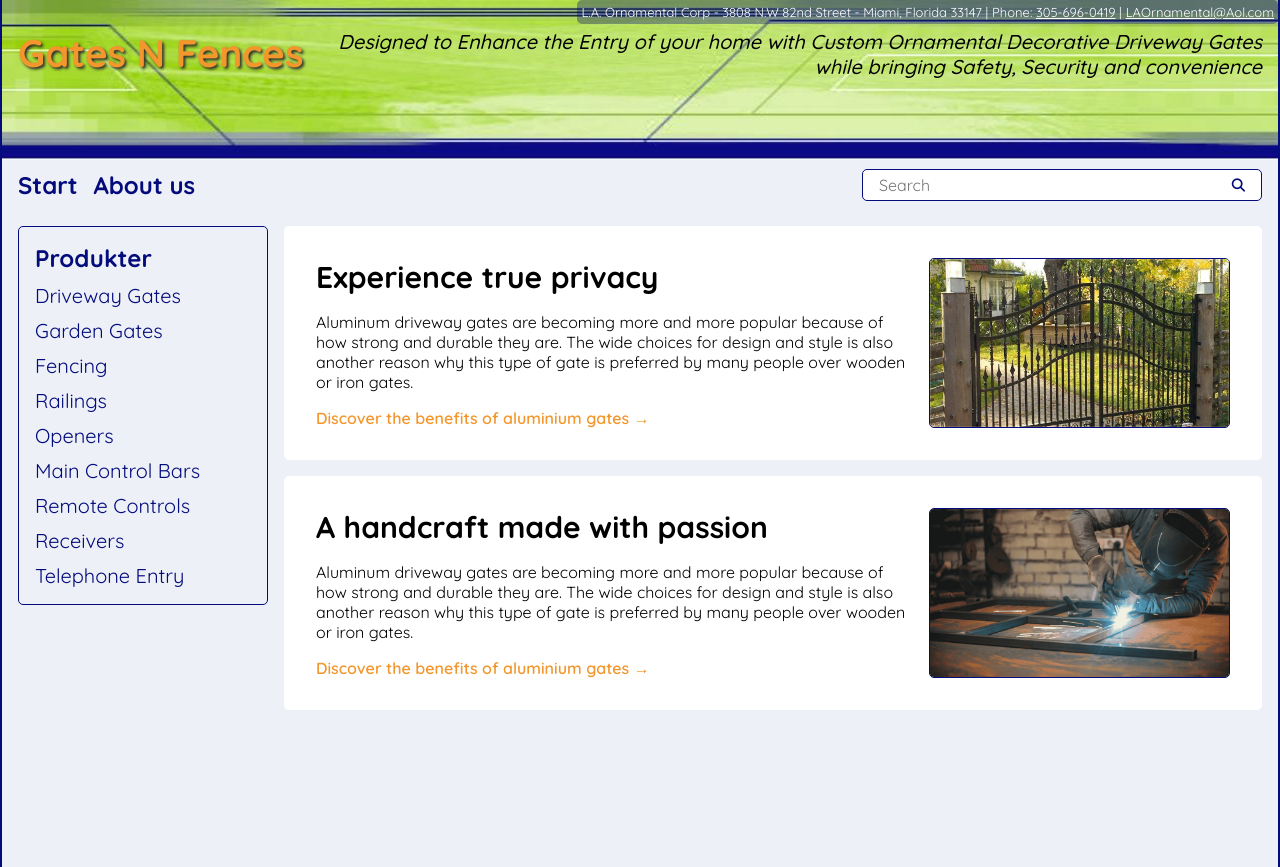
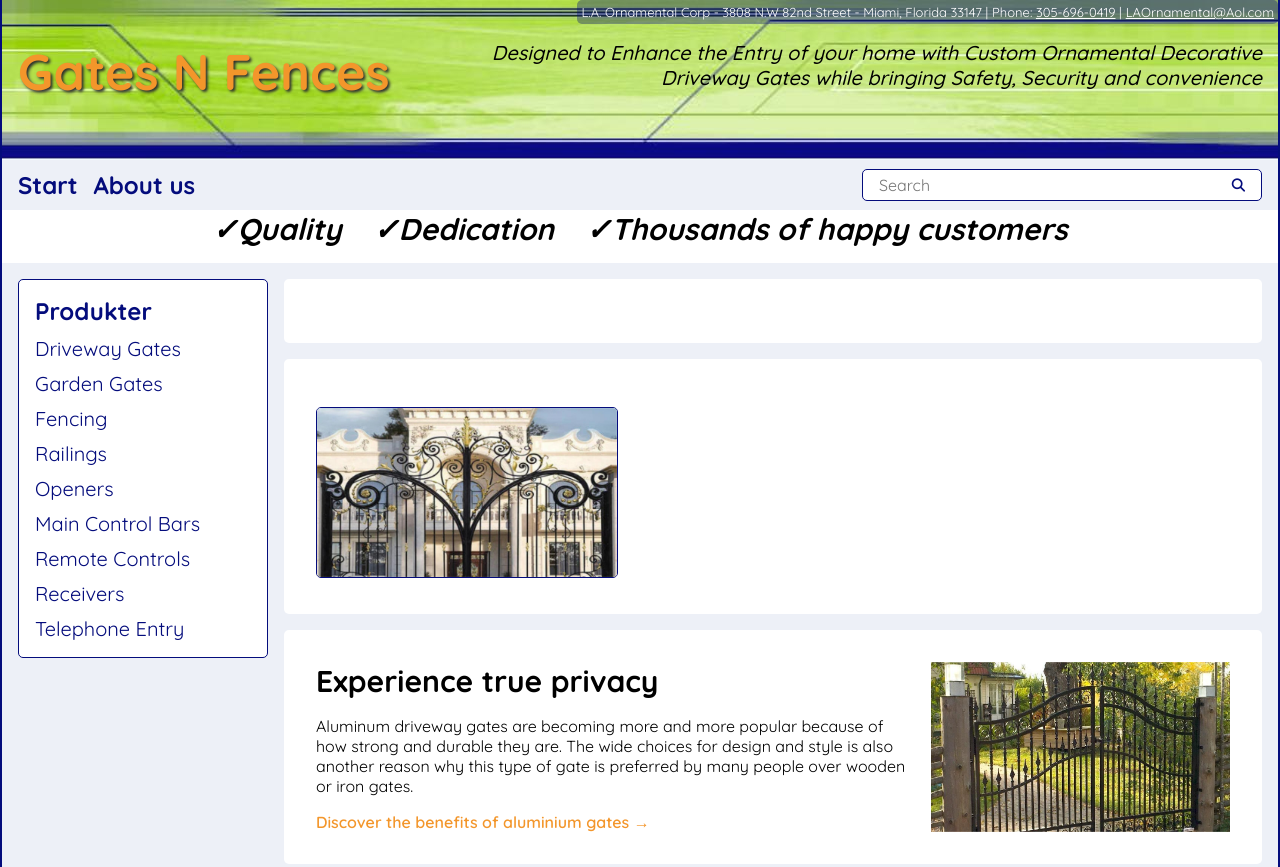
Before and after one commit to hannakinnander/gor-om-mig, a website: page index.html in a window 1280 px wide. Shown: the top 867 px of the page. Drawn offline with Linux system fonts and the light colour scheme.

Commit message:
fixed more article-types for main content

```diff
--- a/index.html
+++ b/index.html
@@ -38,7 +38,13 @@
                 <button><i class="fa-solid fa-magnifying-glass"></i></button>
             </div>
         </nav>
+        <div class="checked-words">
+            <h3>✓Quality</h3>
+            <h3>✓Dedication</h3>
+            <h3>✓Thousands of happy customers</h3>
+        </div>
     </header>
+
     <div class="main-content">
         <nav class="product-menu">
             <h2>Produkter</h2>
@@ -109,7 +115,21 @@
             </ul>
         </nav>
         <main>
-            <article>
+            <article class="article-type1">
+
+            </article>
+            <article class="article-type2">
+                <div class="text-content">
+
+
+                </div>
+
+                <div>
+                    <img src="./img/gate2.jpg" alt="Fancy gate">
+                </div>
+
+            </article>
+            <article class="article-type3">
                 <div class="text-content">
                     <h3>Experience true privacy</h3>
                     <p>Aluminum driveway gates are becoming more and more popular because of how strong and durable they are. The wide choices for design and style is also
@@ -120,7 +140,7 @@
                     <img src="./img/gate1.jpg" alt="Picture of a fancy fence">
                 </div>
             </article>
-            <article>
+            <article class="article-type3">
                 <div class="text-content">
                     <h3>A handcraft made with passion</h3>
                     <p>Aluminum driveway gates are becoming more and more popular because of how strong and durable they are. The wide choices for design and style is also
--- a/src/_general-mixins.scss
+++ b/src/_general-mixins.scss
@@ -21,7 +21,6 @@
 @mixin make-flex-column {
     display: flex;
     flex-direction: column;
-
 }
 
 @mixin rounded-no-border {
@@ -33,3 +32,12 @@
     border: 1px solid $blue-color;
     border-radius: 5px;
 }
+
+@mixin article-base {
+    @include rounded-no-border;
+    padding: 2rem;
+    margin-bottom: 1rem;
+    gap: 1rem;
+    background-color: white;
+    height: fit-content;
+}
--- a/src/_media.scss
+++ b/src/_media.scss
@@ -1,5 +1,6 @@
-@use "./general-mixins" as *;
-@use "./variables" as *;
+@use "./general-mixins.scss" as *;
+@use "./variables.scss" as *;
+
 
 @mixin common-device-styling {
     header {
@@ -20,14 +21,11 @@
 }
 @media (max-width: 1100px) {
     @include common-device-styling;
-
     .main-content {
         .product-menu {
         width: 200px;
+        }
     }
-
-    }
-
     .all-products {
         .category-name {
             font-size: 1rem;
@@ -36,20 +34,18 @@
             font-size: small;
         }
     }
-    }
+}
 
 
-@media (max-width: 703px) {
-    // header {
-    //     height: auto;
-    // }
+@media (max-width: 720px) {
     .contact-information {
         display: none;
     }
     .logo-and-slogan-div {
         flex-direction: column;
-        gap: 1rem;
+        gap: 5px;
     }
+
     .header-menu {
         .search {
             flex: 0;
@@ -73,25 +69,35 @@
     }
 
     .product-menu {
+        background-color: $grey-color;
+        position: relative;
+        z-index: 100;
         border: none;
         padding: 0;
+        .all-products {
+            width: 200px;
+            background-color: white;
+            @include rounded-blue-border;
+            padding: 0 1rem 1rem 1rem;
+            position: absolute;
+            display: none;
+        }
 
         h2 {
             font-size: 1rem;
+
         }
-    }
-    .all-products {
-        display: none;
+        h2:hover {
+            cursor: pointer;
+        }
+       &:hover .all-products {
+            display: block;
+       }
     }
 
-    article .text-content {
-        h3 {
-            font-size: 24px;
-        }
-    }
 }
 
-@media (max-width: 600px) {
+@media (max-width: 500px) {
     .header-menu {
         flex-direction: column;
         gap: 1rem;
--- a/src/components/_header.scss
+++ b/src/components/_header.scss
@@ -23,6 +23,7 @@ header {
     @include make-flex;
     @include rounded-no-border;
     align-self: flex-end;
+    flex-wrap: wrap;
     background-color: $blue-color-transparent;
     color: white;
     padding: 4px;
@@ -40,13 +41,14 @@ header {
 .logo-and-slogan-div {
     @include make-flex;
     gap: 2rem;
-    margin-top: 5px;
+    height: 160px;
+    margin-top: 1rem;
     h1 {
         color: $orange-color;
         text-shadow: 2px 2px 3px rgb(46, 46, 46);
         height: fit-content;
         width: fit-content;
-        font-size: clamp(1.2rem, 3vw, 40px);
+        font-size: clamp(30px, 4vw, 50px);
         font-weight: 700;
     }
     .slogan-div {
@@ -113,3 +115,7 @@ header {
     .search:hover {
         transform: translateY(-1px);
     }
+
+    .checked-words {
+        align-self: center;
+}
--- a/src/components/_main-content.scss
+++ b/src/components/_main-content.scss
@@ -1,6 +1,9 @@
 @use "../general-mixins.scss" as *;
-@use "../variables" as *;
+@use "../variables.scss" as *;
 
+.checked-words {
+    justify-self: center;
+}
 .main-content {
     @include make-flex;
     gap: 1rem;
@@ -12,11 +15,11 @@
 }
 
 .product-menu {
+    background-color: white;
     @include rounded-blue-border;
     width: 250px;
     height: fit-content;
     padding: 1rem;
-    // flex: 1;
     h2 {
         color: $blue-color;
     }
@@ -58,14 +61,39 @@
 main {
     flex: 1;
 }
-article {
-    @include rounded-no-border;
+.checked-words {
     @include make-flex;
-    padding: 2rem;
+    gap: 2rem;
+    justify-self: center;
+    font-size: 2vw;
+    font-style: italic;
     margin-bottom: 1rem;
-    gap: 1rem;
-    background-color: white;
-    height: fit-content;
+}
+.article-type1 {
+    @include make-flex;
+    @include article-base;
+    justify-content: space-between;
+
+    h3 {
+        font-size: 24px;
+    }
+
+}
+
+.article-type2 {
+    @include make-flex-column;
+    @include article-base;
+
+    img {
+        max-width: 33%;
+        @include rounded-blue-border;
+    }
+}
+
+.article-type3 {
+    @include make-flex;
+    @include article-base;
+
  .text-content {
     h3 {
         font-size: 30px;
@@ -83,7 +111,6 @@ article {
 
  .img-div {
     flex: 1;
-    @include rounded-blue-border;
     aspect-ratio: 16 / 9;
     overflow: hidden;
      img {
```
Also changed, not shown: dist/styles.css, 1 other file.
